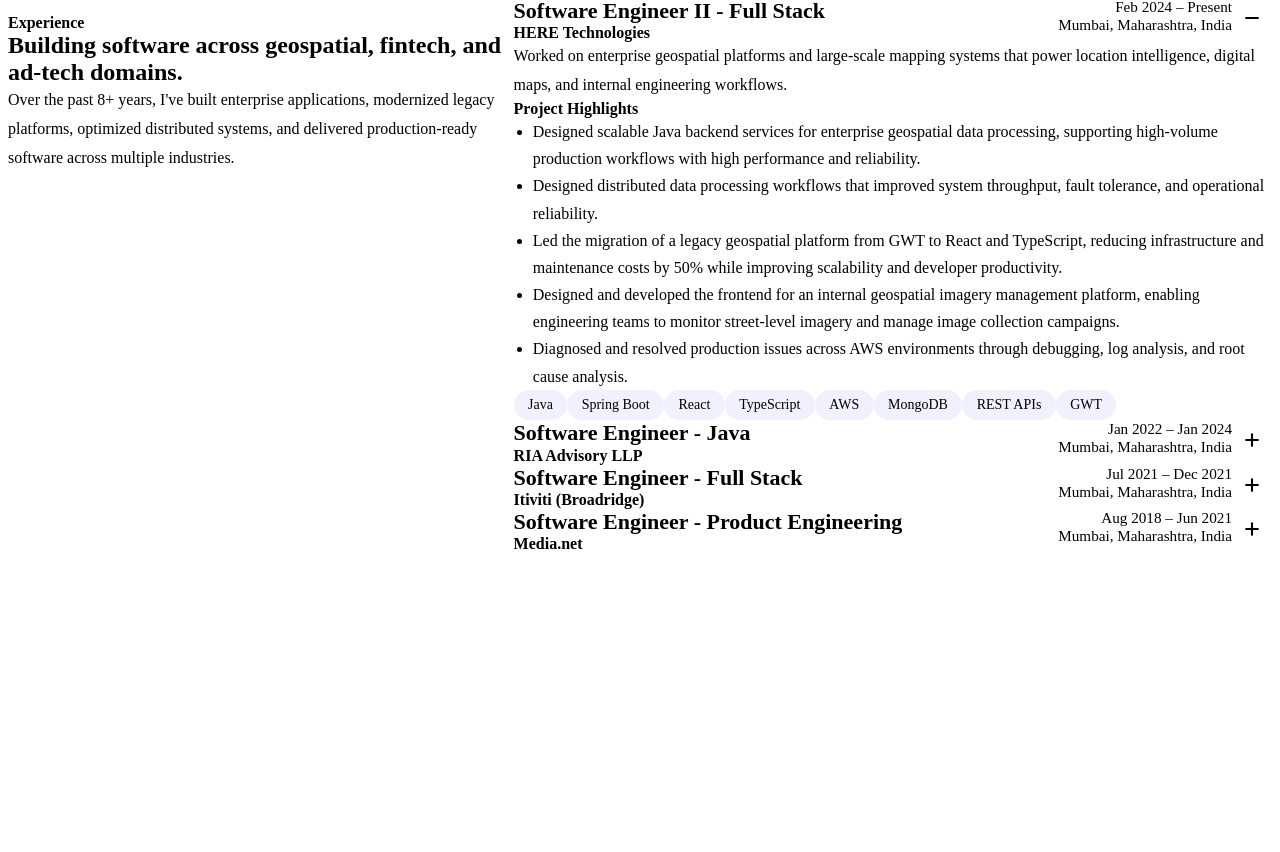
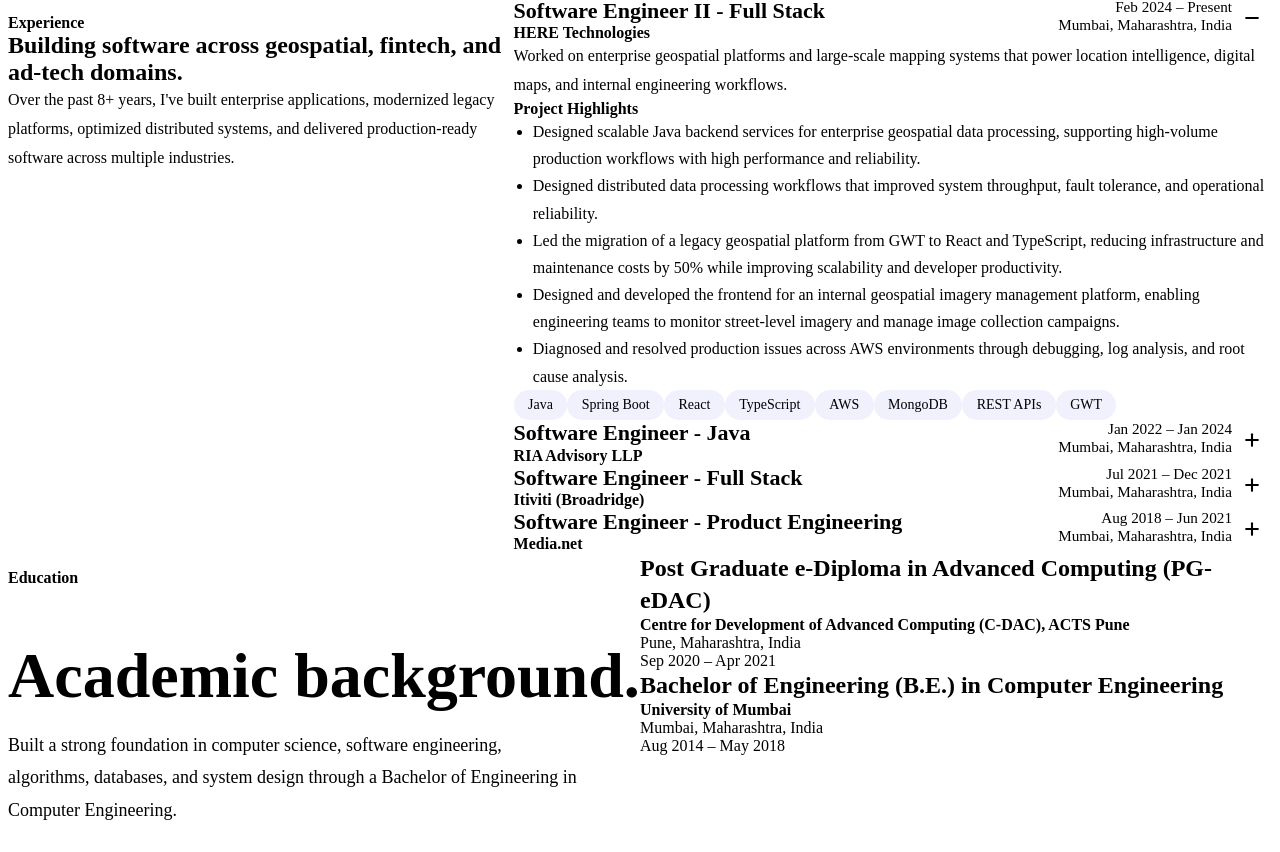
Before and after one commit to gaikwadapurva/gaikwadapurva.github.io, a React (Vite) app: page / in a window 1280 px wide. Shown: the part 749-1601 px from the top of the page. Before the commit the page ends 1310 px from the top, so only its background shows below. Built offline with nearby package versions, Linux system fonts and the light colour scheme; the HTML template or start-up script is replaced by a standard one.

Commit message:
feat(education): add education section

```diff
--- a/src/App.tsx
+++ b/src/App.tsx
@@ -1,4 +1,5 @@
 import About from "./components/About";
+import Education from "./components/Education";
 import Experience from "./components/Experience";
 import Header from "./components/Header/Header";
 import Hero from "./components/Hero/Hero";
@@ -10,6 +11,7 @@
             <Hero />
             <About />
             <Experience />
+            <Education />
         </>
     );
 };
--- /dev/null
+++ b/src/components/Education/Education.css
@@ -0,0 +1,107 @@
+.education {
+    display: flex;
+    align-items: center;
+    padding: var(--spacing-4xl) 0 var(--spacing-5xl);
+    min-height: calc(100vh - var(--header-height));
+    scroll-margin-top: var(--header-height);
+}
+
+.education__container {
+    display: grid;
+    grid-template-columns: 1fr 1fr;
+    gap: var(--spacing-5xl);
+    align-items: start;
+}
+
+.education__left {
+    position: sticky;
+    top: calc(var(--header-height) + var(--spacing-xl));
+}
+
+.education__eyebrow {
+    margin-bottom: var(--spacing-md);
+
+    color: var(--color-primary);
+
+    font-size: 1rem;
+    font-weight: 600;
+}
+
+.education__title {
+    margin-bottom: var(--spacing-xl);
+
+    color: var(--color-text-primary);
+
+    font-size: clamp(2.5rem, 5vw, 4rem);
+    font-weight: 700;
+    line-height: 1.1;
+}
+
+.education__subtitle {
+    max-width: 36rem;
+
+    color: var(--color-text-secondary);
+
+    font-size: 1.125rem;
+    line-height: 1.8;
+}
+
+.education__right {
+    display: flex;
+    flex-direction: column;
+    gap: var(--spacing-2xl);
+}
+
+.education-card {
+    padding: var(--spacing-xl);
+
+    background-color: var(--color-surface);
+
+    border: 1px solid var(--color-border);
+    border-radius: var(--radius-xl);
+
+    transition:
+        transform var(--transition-default),
+        border-color var(--transition-default),
+        box-shadow var(--transition-default);
+}
+
+.education-card:hover {
+    transform: translateY(-4px);
+    border-color: var(--color-primary);
+    box-shadow: 0 16px 32px rgba(79, 70, 229, 0.12);
+}
+
+.education-card__degree {
+    margin: 0 0 var(--spacing-md);
+
+    color: var(--color-text-primary);
+
+    font-size: 1.5rem;
+    font-weight: 700;
+    line-height: 1.3;
+}
+
+.education-card__institution,
+.education-card__location,
+.education-card__duration {
+    margin: 0;
+    color: var(--color-text-secondary);
+}
+
+.education-card__institution {
+    margin-bottom: var(--spacing-xs);
+
+    color: var(--color-primary);
+
+    font-weight: 600;
+}
+
+.education-card__location {
+    margin-bottom: var(--spacing-xs);
+}
+
+.education-card__duration {
+    margin-top: var(--spacing-sm);
+    font-weight: 500;
+}
--- /dev/null
+++ b/src/components/Education/Education.tsx
@@ -0,0 +1,62 @@
+import Container from "../ui/Container";
+import { EDUCATION } from "../../data/education";
+import "./Education.css";
+
+const Education = () => {
+
+    return (
+        <section
+            id="education"
+            className="education"
+        >
+            <Container>
+                <div className="education__container">
+
+                    <div className="education__left">
+                        <p className="education__eyebrow">
+                            Education
+                        </p>
+
+                        <h2 className="education__title">
+                            Academic background.
+                        </h2>
+
+                        <p className="education__subtitle">
+                            Built a strong foundation in computer science, software engineering,
+                            algorithms, databases, and system design through a Bachelor of
+                            Engineering in Computer Engineering.
+                        </p>
+                    </div>
+
+                    <div className="education__right">
+                        {EDUCATION.map((education) => (
+                            <article
+                                key={education.id}
+                                className="education-card"
+                            >
+                                <h3 className="education-card__degree">
+                                    {education.degree}
+                                </h3>
+
+                                <p className="education-card__institution">
+                                    {education.institution}
+                                </p>
+
+                                <p className="education-card__location">
+                                    {education.location}
+                                </p>
+
+                                <p className="education-card__duration">
+                                    {education.duration}
+                                </p>
+                            </article>
+                        ))}
+                    </div>
+
+                </div>
+            </Container>
+        </section>
+    );
+};
+
+export default Education;
--- /dev/null
+++ b/src/components/Education/index.ts
@@ -0,0 +1 @@
+export { default } from "./Education";
--- a/src/constants/navigation.ts
+++ b/src/constants/navigation.ts
@@ -12,8 +12,12 @@
         href: "#experience",
     },
     {
-        label: "Projects",
-        href: "#projects",
+        label: "Education",
+        href: "#education",
+    },
+    {
+        label: "Certifications",
+        href: "#certifications",
     },
     {
         label: "Skills",
--- /dev/null
+++ b/src/data/education.ts
@@ -0,0 +1,24 @@
+export interface Education {
+    id: string;
+    degree: string;
+    institution: string;
+    location: string;
+    duration: string;
+}
+
+export const EDUCATION: Education[] = [
+    {
+        id: "cdac",
+        degree: "Post Graduate e-Diploma in Advanced Computing (PG-eDAC)",
+        institution: "Centre for Development of Advanced Computing (C-DAC), ACTS Pune",
+        location: "Pune, Maharashtra, India",
+        duration: "Sep 2020 – Apr 2021"
+    },
+    {
+        id: "be",
+        degree: "Bachelor of Engineering (B.E.) in Computer Engineering",
+        institution: "University of Mumbai",
+        location: "Mumbai, Maharashtra, India",
+        duration: "Aug 2014 – May 2018"
+    }
+];
```
